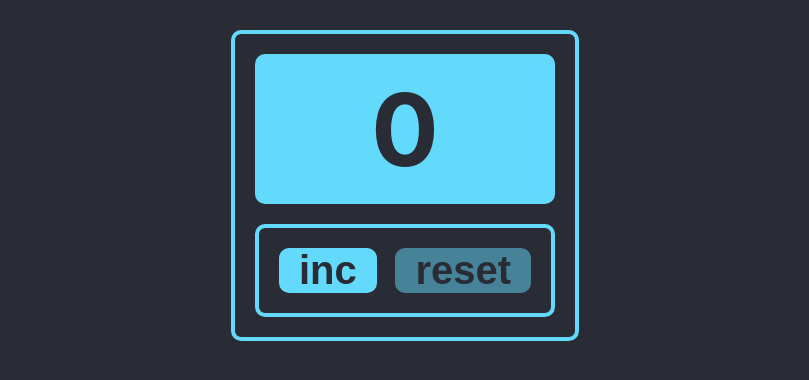
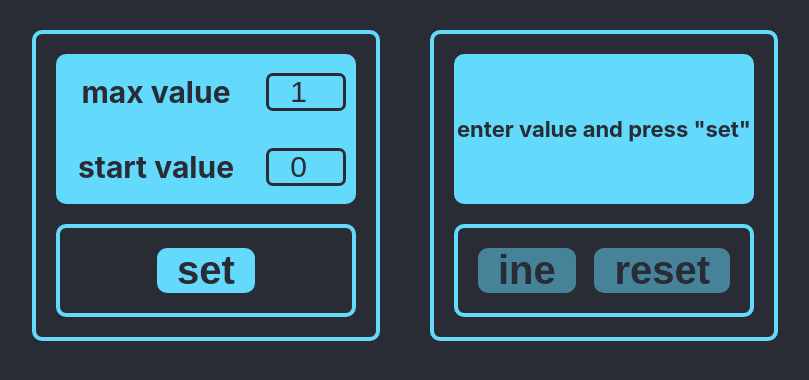
Before and after one commit to JudgEby/exam-monday-counter, a React (Create React App) app: page / in a window 1280 px wide. Shown: the top 380 px of the page, without its empty margins (235-1044 px from the left). Built offline with nearby package versions, Linux system fonts and the light colour scheme.

Commit message:
added control panel

```diff
--- a/src/components/App/App.module.css
+++ b/src/components/App/App.module.css
@@ -13,11 +13,53 @@
 }
 
 .container {
-    margin-top: 30px;
+    margin: 30px 25px 0 25px;
     padding: 20px;
     border: 4px solid #63DAFC ;
     border-radius: 10px;
 }
+
+.controlDisplay {
+    display: flex;
+    justify-content: space-around;
+    align-items: center;
+    height: 150px;
+    width: 300px;
+    border-radius: 10px;
+    background-color: #63DAFC ;
+    color: #000000;
+    font-size: 30px;
+    font-weight: bold;
+}
+
+.controlDisplayTitles {
+    display: flex;
+    min-height: 100%;
+    flex-direction: column;
+    justify-content: space-around;
+    align-items: center;
+    min-width: 60%
+}
+
+.controlDisplayInputs {
+    display: flex;
+    min-height: 100%;
+    flex-direction: column;
+    justify-content: space-around;
+    align-items: flex-start;
+}
+
+/*.controlDisplay div {*/
+/*    display: flex;*/
+/*    justify-content: center;*/
+/*    align-items: center;*/
+/*}*/
+
+/*.controlDisplay span {*/
+/*    max-width: 60%;*/
+/*    margin: 0 30px 0 30px;*/
+/*    line-height: 25px;*/
+/*}*/
 
 .display {
     display: flex;
@@ -59,3 +101,27 @@
 .buttonsBlock .disabled button {
     opacity: 0.5;
 }
+
+.setButtonBlock {
+    display: flex;
+    justify-content: center;
+    margin-top: 20px;
+    padding: 20px;
+    border: 4px solid #63DAFC ;
+    border-radius: 10px;
+}
+
+.setButtonBlock button {
+    padding: 0 20px;
+    background-color: #63DAFC;
+    border-radius: 10px;
+    border: none;
+    outline: none;
+    font-size: 40px;
+    font-weight: bold;
+    cursor: pointer;
+}
+
+.setButtonBlock .disabled button {
+    opacity: 0.5;
+}
--- a/src/components/App/App.tsx
+++ b/src/components/App/App.tsx
@@ -2,16 +2,30 @@ import React, { useState } from 'react'
 import style from './App.module.css'
 import Display from '../Display/Display'
 import Button from '../Button/Button'
+import InputNumberControl from '../InputNumberControl/InputNumberControl'
 
 function App() {
-  const startCounterValue = 0 //начальное значение счётчика
-  const maxCounterValue = 5 //максимальное значение счётчика
+  const [startCounterValue, setStartCounterValue] = useState(0) //начальное значение счётчика
+  const [maxCounterValue, setMaxCounterValue] = useState(1) //максимальное значение счётчика
   const step = 1 //шаг изменения
 
   const [counterValue, setCounterValue] = useState<number>(startCounterValue)
 
+  const [setButtonDisabled, setSetButtonDisabled] = useState(false)
   const incDisabled = counterValue === maxCounterValue
   const resetDisabled = counterValue === startCounterValue
+
+  let startInputError = false
+  let maxInputError = false
+
+  if (startCounterValue < 0) {
+    startInputError = true
+  }
+
+  if (maxCounterValue <= startCounterValue) {
+    startInputError = true
+    maxInputError = true
+  }
 
   const changeCounterValueHandler = (
     changeNum: number,
@@ -26,18 +40,67 @@ function App() {
   return (
     <div className={style.App}>
       <div className={style.container}>
+        <div className={style.controlDisplay}>
+          <div className={style.controlDisplayTitles}>
+            <span>max value</span>
+            <span>start value</span>
+          </div>
+          <div className={style.controlDisplayInputs}>
+            <InputNumberControl
+              value={maxCounterValue}
+              onChange={setMaxCounterValue}
+              setSetButtonDisabled={setSetButtonDisabled}
+              error={maxInputError}
+            />
+            <InputNumberControl
+              value={startCounterValue}
+              onChange={setStartCounterValue}
+              setSetButtonDisabled={setSetButtonDisabled}
+              error={startInputError}
+            />
+          </div>
+        </div>
+        <div className={style.setButtonBlock}>
+          <div
+            className={
+              setButtonDisabled || startInputError || maxInputError
+                ? style.disabled
+                : ''
+            }
+          >
+            <Button
+              disabled={setButtonDisabled || startInputError || maxInputError}
+              title={'set'}
+              onClickHandler={() => {
+                setCounterValue(startCounterValue)
+                setSetButtonDisabled(true)
+              }}
+            />
+          </div>
+        </div>
+      </div>
+      <div className={style.container}>
         <div
           className={`${style.display} ${
-            counterValue === maxCounterValue ? style.max : ''
+            counterValue === maxCounterValue &&
+            startCounterValue !== maxCounterValue
+              ? style.max
+              : ''
           }`}
         >
-          <Display value={counterValue} />
+          <Display
+            value={
+              setButtonDisabled ? counterValue : 'enter value and press "set"'
+            }
+          />
         </div>
         <div className={style.buttonsBlock}>
-          <div className={incDisabled ? style.disabled : ''}>
+          <div
+            className={incDisabled || !setButtonDisabled ? style.disabled : ''}
+          >
             <Button
-              disabled={incDisabled}
-              title={'inc'}
+              disabled={incDisabled || !setButtonDisabled}
+              title={'ine'}
               onClickHandler={() =>
                 changeCounterValueHandler(
                   step,
@@ -47,11 +110,15 @@ function App() {
               }
             />
           </div>
-          <div className={resetDisabled ? style.disabled : ''}>
+          <div
+            className={
+              resetDisabled || !setButtonDisabled ? style.disabled : ''
+            }
+          >
             <Button
-              disabled={resetDisabled}
+              disabled={resetDisabled || !setButtonDisabled}
               title={'reset'}
-              onClickHandler={() => setCounterValue(0)}
+              onClickHandler={() => setCounterValue(startCounterValue)}
             />
           </div>
         </div>
--- /dev/null
+++ b/src/components/Display/Display.module.css
@@ -0,0 +1,3 @@
+.string {
+    font-size: 22px;
+}
--- a/src/components/Display/Display.tsx
+++ b/src/components/Display/Display.tsx
@@ -1,11 +1,14 @@
 import React from 'react'
+import style from './Display.module.css'
 
 type DisplayType = {
-  value: number
+  value: number | string
 }
 
 const Display = ({ value }: DisplayType) => {
-  return <div>{value}</div>
+  return (
+    <div className={typeof value === 'string' ? style.string : ''}>{value}</div>
+  )
 }
 
 export default Display
--- /dev/null
+++ b/src/components/InputNumberControl/InputNumberControl.module.css
@@ -0,0 +1,15 @@
+.input {
+    width: 70px;
+    height: 30px;
+    border: 3px solid #2A2C35;
+    outline:none;
+    border-radius: 7px;
+    background-color: #63DAFC;
+    font-size: 30px;
+    text-align: center;
+}
+
+.error {
+    border-color: #e3282e;
+    background-color: #b16666;
+}
--- /dev/null
+++ b/src/components/InputNumberControl/InputNumberControl.tsx
@@ -0,0 +1,30 @@
+import React from 'react'
+import style from './InputNumberControl.module.css'
+
+type InputNumberControlType = {
+  value: number
+  onChange: (value: number) => void
+  setSetButtonDisabled: (value: boolean) => void
+  error: boolean
+}
+
+const InputNumberControl = ({
+  value,
+  onChange,
+  setSetButtonDisabled,
+  error,
+}: InputNumberControlType) => {
+  return (
+    <input
+      type='number'
+      className={`${style.input} ${error ? style.error : ''}`}
+      value={value}
+      onChange={(e) => {
+        onChange(Number(e.currentTarget.value))
+        setSetButtonDisabled(false)
+      }}
+    />
+  )
+}
+
+export default InputNumberControl
```
